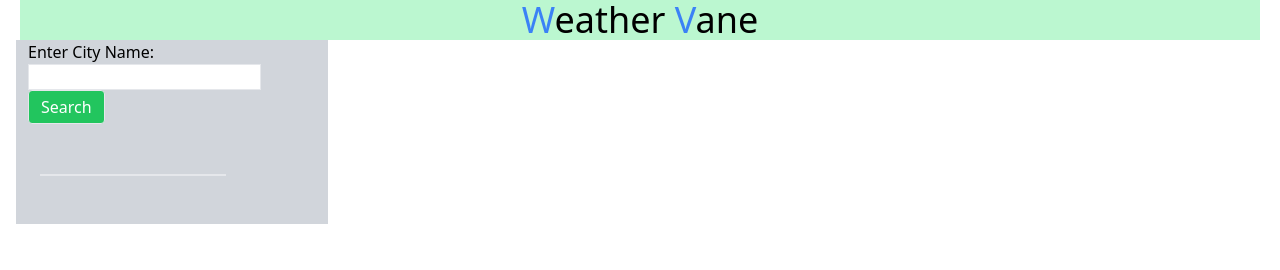
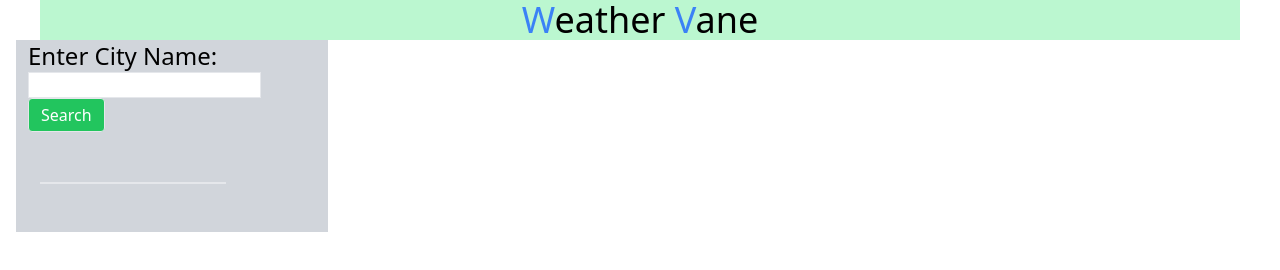
Before and after one commit to liquidmonks/weather-dashboard, a website: page index.html in a window 1280 px wide. Drawn offline with Linux system fonts and the light colour scheme; some icons are missing.

Commit message:
index.html includes revisions to id elements.

```diff
--- a/index.html
+++ b/index.html
@@ -16,9 +16,9 @@
 
     <!-- Header Section -->
     <header>
-        <section class="justify-content-center bg-blue text-white mx-0 px-1">
+        <section class="justify-content-center text-white mx-0 px-10">
             <div class="flex flex-wrap">
-                <div class="w-full sm:w-full pr-4 pl-4 md:w-full">
+                <div class="w-full">
                     <h1 class="text-4xl text-center w-full text-blue-500 bg-green-200">W<span
                             class="text-black">eather</span> V<span class="text-black">ane</span></h1>
                 </div>
@@ -34,7 +34,7 @@
             <div class="flex flex-wrap">
                 <div class="w-1/4 bg-gray-300 border-1">
                     <div class="searchBox flex flex-wrap mx-3">
-                        <h3>Enter City Name:</h3>
+                        <h3 class="text-2xl">Enter City Name:</h3>
                     </div>
                     <div class="searchInput flex flex-wrap ml-3">
                         <input class="border" type="text" id="searchCity">
@@ -44,10 +44,10 @@
 
                     </div>
 
-                    <div class="flex flex-wrap pl-0 mb-0 border rounded border-gray-300 m-6" id="pastCities"></div>
+                    <div class="flex flex-wrap pl-0 mb-0 border rounded border-gray-300 m-6" id="pastCity"></div>
                     <div class="w-3/4">
-                        <div class="flex flex-wrap border m-6" id="searchCity"></div>
-                        <div class="flex flex-wrap m-6" id="resultsCity"></div>
+                        <div class="flex flex-wrap border m-6" id="currentCity"></div>
+                        <div class="flex flex-wrap m-6" id="forecastCity"></div>
                     </div>
                 </div>
             </div>
```
Also changed, not shown: assets/css/dist/output.css.
